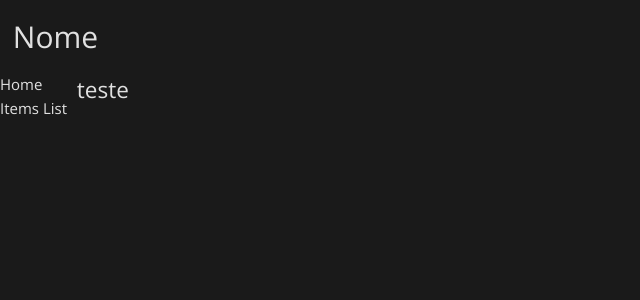
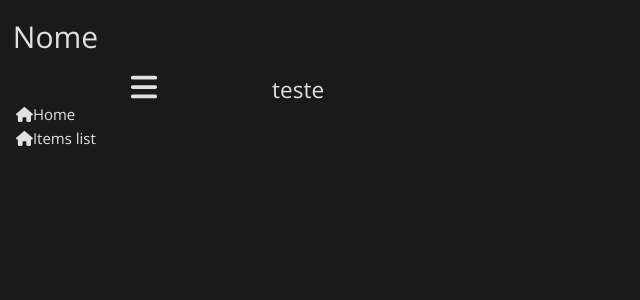
Before and after one commit to KevinADemetro/vue, a Vue app: page / in a window 1280 px wide. Shown: the top 300 px of the page, without its empty margins (0-640 px from the left). Built offline with nearby package versions, Linux system fonts and the light colour scheme.

Commit message:
Implementando menu colapsável=

```diff
--- a/src/App.vue
+++ b/src/App.vue
@@ -4,7 +4,6 @@
     <SideMenu />
     <RouterView />
     <Footer />
-    <font-awesome-icon icon="fa-solid" />
   </div>
 </template>
 <script setup>
--- a/src/components/SideMenu.vue
+++ b/src/components/SideMenu.vue
@@ -1,23 +1,34 @@
 <template>
     <nav :class="['menu', collapsed ? 'collapsed' : 'expanded']">
-        <RouterLink to="/">Home</RouterLink>
-        <RouterLink to="/items">Items List</RouterLink>
+        <font-awesome-icon @click.prevent="collapsed = !collapsed" icon="fa-solid fa-bars" size="2x"/>
+        <div class="menu-item">
+            <font-awesome-icon icon="fa-solid fa-home" />
+            <RouterLink to="/" v-if="!collapsed">Home</RouterLink>
+        </div>
+        <div class="menu-item">
+            <font-awesome-icon icon="fa-solid fa-home" />
+            <RouterLink to="/items" v-if="!collapsed">Items list</RouterLink>
+        </div>
     </nav>
 </template>
 <script setup>
     import { RouterLink } from 'vue-router'
     import { ref } from 'vue'
 
+    const collapsed = ref(false);
 </script>
 <style scoped>
     nav{
         display: flex;
         flex-direction: column;
+        width: 7vw;
+        transition: width 0.3s ease;
+        margin-left: 1rem;
+    }
+    .collapsed{
         width: 6vw;
-        transition: width 0.3s ease;
     }
-
-    nav:hover{
+    .expanded{
         width: 20vw;
     }
 </style>
--- a/src/main.js
+++ b/src/main.js
@@ -5,9 +5,9 @@ import App from './App.vue'
 import router from './router'
 import { library } from '@fortawesome/fontawesome-svg-core'
 import { FontAwesomeIcon } from '@fortawesome/vue-fontawesome'
-import { faUserSecret } from '@fortawesome/free-solid-svg-icons'
+import { faBars, faHome } from '@fortawesome/free-solid-svg-icons'
 
-library.add(faUserSecret)
+library.add(faBars, faHome)
 const app = createApp(App)
 app.component('font-awesome-icon', FontAwesomeIcon)
 app.use(router)
```
